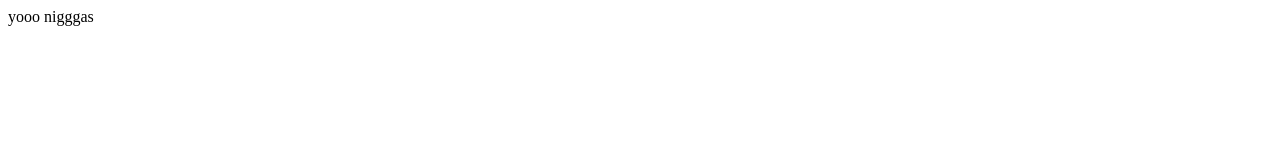
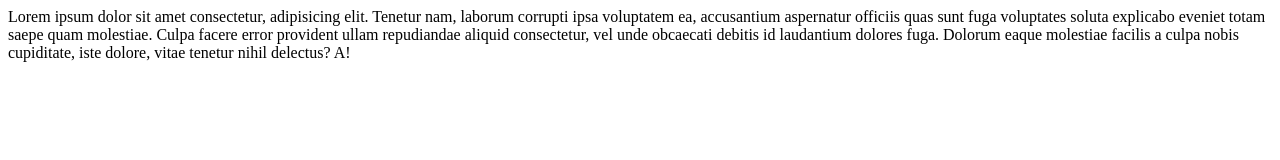
Before and after one commit to tahsin511/first-github-project, a plain HTML site: page index.html in a window 1280 px wide. Drawn offline with Linux system fonts and the light colour scheme.

Commit message:
Final Version

```diff
--- a/index.html
+++ b/index.html
@@ -7,6 +7,6 @@
     <title>Document</title>
 </head>
 <body>
-    yooo nigggas
+    Lorem ipsum dolor sit amet consectetur, adipisicing elit. Tenetur nam, laborum corrupti ipsa voluptatem ea, accusantium aspernatur officiis quas sunt fuga voluptates soluta explicabo eveniet totam saepe quam molestiae. Culpa facere error provident ullam repudiandae aliquid consectetur, vel unde obcaecati debitis id laudantium dolores fuga. Dolorum eaque molestiae facilis a culpa nobis cupiditate, iste dolore, vitae tenetur nihil delectus? A!
 </body>
 </html>
```
